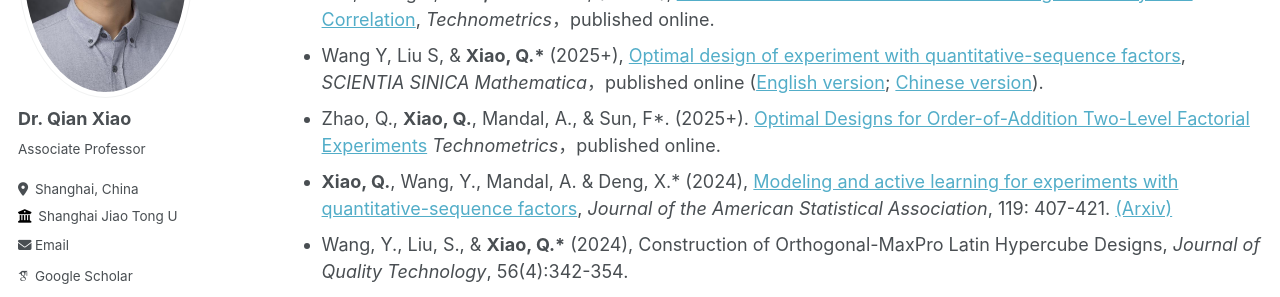
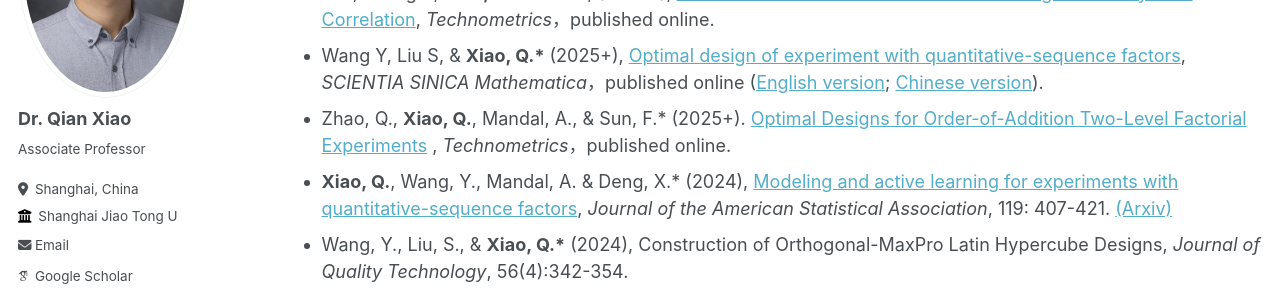
Before and after one commit to QXlab/QXlab.github.io, a Jekyll site: the page built from _pages/publications.md, in a window 1280 px wide and 900 px high. Shown: the part 265-562 px from the top of the window. Built offline with Jekyll 4.4.1, drawn with Linux system fonts in a browser that asks for light colours; some web fonts are replaced.

```diff
--- a/_pages/publications.md
+++ b/_pages/publications.md
@@ -14,7 +14,7 @@ author_profile: true
 
 * Li Y, Zhang Y,  __Xiao, Q.*__ & Wu J, (2025+), [Noise Resistant Control Charts for Detecting Periodicity from Correlation](https://www.tandfonline.com/doi/full/10.1080/00401706.2025.2460584), _Technometrics_，published online.
 * Wang Y, Liu S, & __Xiao, Q.*__ (2025+), [Optimal design of experiment with quantitative-sequence factors](https://arxiv.org/abs/2502.03241), _SCIENTIA SINICA Mathematica_，published online ([English version](https://arxiv.org/abs/2502.03241); [Chinese version](https://www.sciengine.com/SSM/doi/10.1360/SCM-2024-0039)).
-* Zhao, Q., __Xiao, Q.__, Mandal, A., & Sun, F*. (2025+). [Optimal Designs for Order-of-Addition Two-Level Factorial Experiments](https://www.tandfonline.com/doi/full/10.1080/00401706.2025.2520849?src=exp-la) _Technometrics_，published online.
+* Zhao, Q., __Xiao, Q.__, Mandal, A., & Sun, F.* (2025+). [Optimal Designs for Order-of-Addition Two-Level Factorial Experiments](https://www.tandfonline.com/doi/full/10.1080/00401706.2025.2520849?src=exp-la) , _Technometrics_，published online.
 * __Xiao, Q.__, Wang, Y., Mandal, A. & Deng, X.\* (2024), [Modeling and active learning for experiments with quantitative-sequence factors](https://www.tandfonline.com/doi/full/10.1080/01621459.2022.2123335), _Journal of the American Statistical Association_, 119: 407-421. [(Arxiv)](https://arxiv.org/abs/2209.02644)
 * Wang, Y., Liu, S., & __Xiao, Q.\*__ (2024), Construction of Orthogonal-MaxPro Latin Hypercube Designs, _Journal of Quality Technology_,  56(4):342-354.
 * __Xiao, Q.__, Joseph V. R.\*, & Ray. D. M. (2023), [Maximum one-factor-at-a-time designs for screening in computer experiments](https://www.tandfonline.com/doi/full/10.1080/00401706.2022.2141897), _Technometrics_, 65(2), 220–230. [(R package)](https://cran.r-project.org/web/packages/MOFAT/index.html)
```
